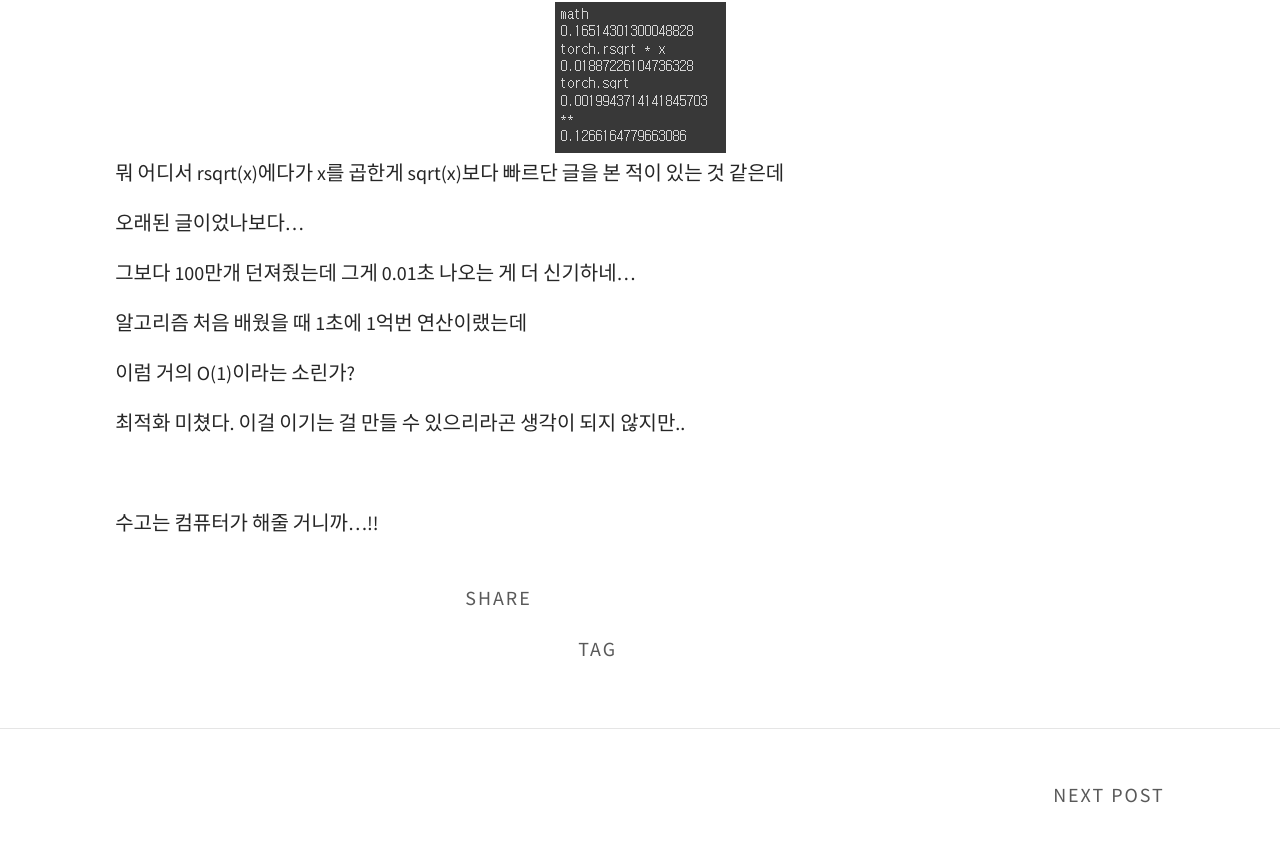
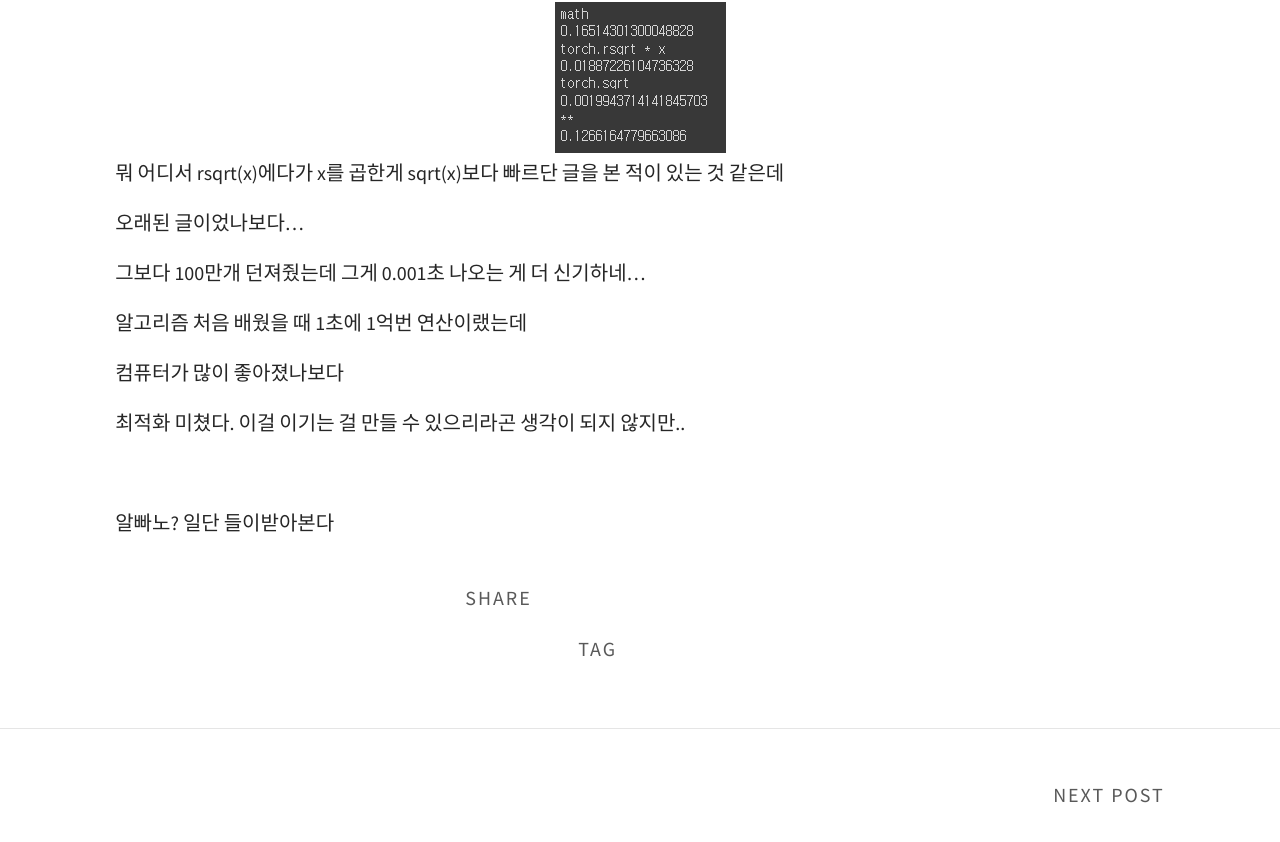
Before and after one commit to sixicode/sixicode.github.io, a Jekyll site: the page built from _posts/2023-02-12-개짓거리-on.md, in a window 1280 px wide and 900 px high, scrolled down 1397 px. Shown: the top 842 px of the window. Built offline with Jekyll 4.4.1, drawn with Linux system fonts in a browser that asks for light colours; nearby versions of some CDN libraries; library files that are not in the unit come from our copies; formulas are drawn with MathJax 3; comment, search, counter and statistics services are not loaded.

Commit message:
Update 2023-02-12-개짓거리-on.md

```diff
--- a/_posts/2023-02-12-개짓거리-on.md
+++ b/_posts/2023-02-12-개짓거리-on.md
@@ -28,17 +28,17 @@ $\cfrac{1}{\sqrt{x}}$
 
 오래된 글이었나보다...
 
-그보다 100만개 던져줬는데 그게 0.01초 나오는 게 더 신기하네...
+그보다 100만개 던져줬는데 그게 0.001초 나오는 게 더 신기하네...
 
 알고리즘 처음 배웠을 때 1초에 1억번 연산이랬는데
 
-이럼 거의 O(1)이라는 소린가?
+컴퓨터가 많이 좋아졌나보다
 
 최적화 미쳤다. 이걸 이기는 걸 만들 수 있으리라곤 생각이 되지 않지만..
 
 <br>
 
-수고는 컴퓨터가 해줄 거니까...!!
+알빠노? 일단 들이받아본다
 
 <script src="https://utteranc.es/client.js"
         repo="sixicode/sixicode.github.io"
```
